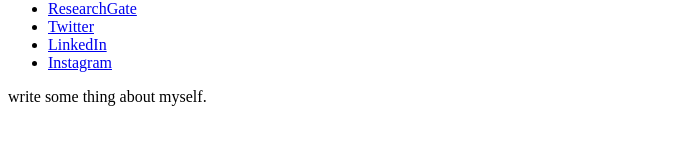
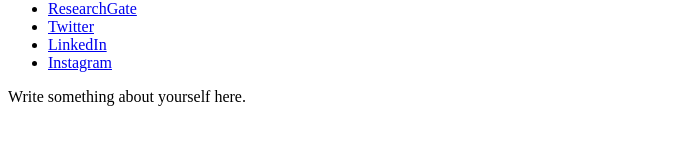
Before and after one commit to wuwei5v/weiwu.github.io, a Jekyll site: the page built from _pages/myself.md, in a window 1280 px wide. Shown: the part 376-521 px from the top of the page, without its empty margins (0-677 px from the left). Built offline with Jekyll 4.4.1, drawn with Linux system fonts in a browser that asks for light colours.

Commit message:
update myself papge layout

```diff
--- a/_pages/myself.md
+++ b/_pages/myself.md
@@ -3,6 +3,7 @@ permalink: /myself/
 title: "About Daily Me"
 excerpt: "Personal introduction"
 author_profile: true
+layout: default
 ---
 
-write some thing about myself.
+Write something about yourself here.
```
